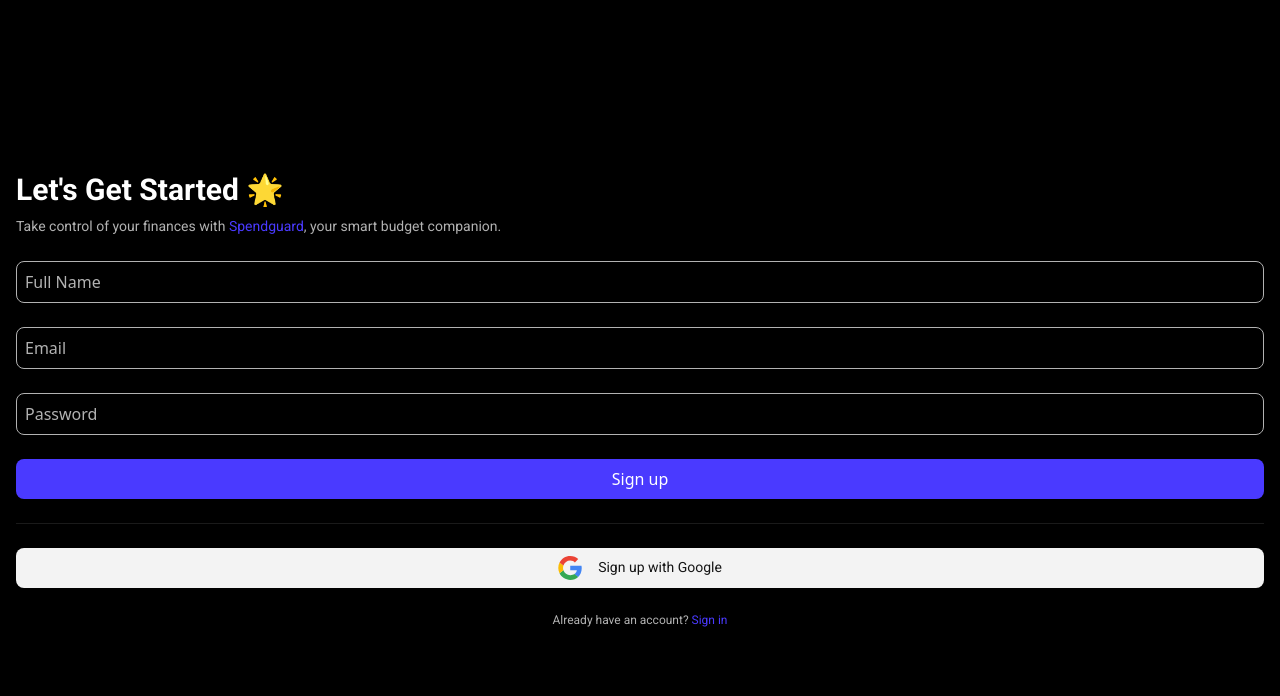
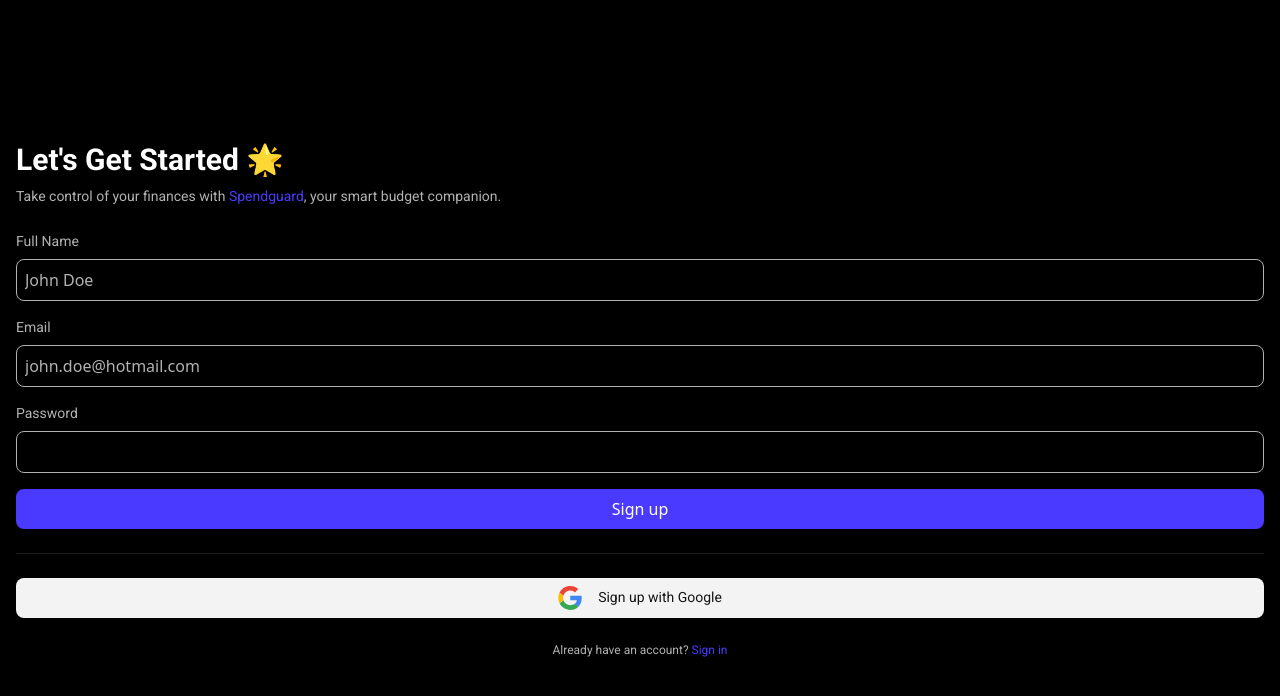
Before and after one commit to Rangerz132/spendguard-app, a React (Vite) app: page /signup in a window 1280 px wide. Shown: the top 696 px of the page. Built offline with nearby package versions, Linux system fonts and the light colour scheme; no server answers.

Commit message:
adjust sign up and sign in

```diff
--- /dev/null
+++ b/src/components/Budget/BudgetCategoryEdit.tsx
@@ -0,0 +1,7 @@
+import React from "react";
+
+const BudgetCategoryEdit = () => {
+  return <div>BudgetCategoryEdit</div>;
+};
+
+export default BudgetCategoryEdit;
--- a/src/components/Expense/ExpenseCard.tsx
+++ b/src/components/Expense/ExpenseCard.tsx
@@ -13,7 +13,7 @@ const ExpenseCard = (props: {
   return (
     <div
       onClick={() => navigate(`/activityCategory/${props.category}`)}
-      className={`${props.className} card min-w-40 shrink-0`}
+      className={`${props.className} card min-w-40 shrink-0 cursor-pointer`}
     >
       <div className="card-inner ">
         <div className="flex flex-row space-x-2 items-center">
--- a/src/pages/features/Auth/Signin.tsx
+++ b/src/pages/features/Auth/Signin.tsx
@@ -48,21 +48,32 @@ const Signin = () => {
         </div>
 
         <form onSubmit={handleSignIn}>
-          <div className="flex flex-col space-y-6">
+          <div className="flex flex-col space-y-4">
             {/** Email input */}
+            <div className="w-full flex flex-col space-y-2">
+              <label className="text-theme-dark-grey text-sm theme-light:text-theme-light-dark-grey">
+                Email
+              </label>
               <input
                 onChange={(e) => setEmail(e.target.value)}
-              placeholder="Email"
+                placeholder="john.doe@hotmail.com"
                 type="email"
-              className="border border-theme-dark-grey  theme-light:border-theme-light-grey"
+                className="border border-theme-dark-grey  theme-light:border-theme-light-grey w-full"
               ></input>
+            </div>
+
             {/** Password input */}
+            <div className="w-full flex flex-col space-y-2">
+              <label className="text-theme-dark-grey text-sm theme-light:text-theme-light-dark-grey">
+                Password
+              </label>
               <input
                 onChange={(e) => setPassword(e.target.value)}
-              placeholder="Password"
+                placeholder=""
                 type="password"
                 className="border border-theme-dark-grey theme-light:border-theme-light-grey"
               ></input>
+            </div>
             {/** Signup button */}
             <Button className="cta" type="submit">
               Sign in
--- a/src/pages/features/Auth/Signup.tsx
+++ b/src/pages/features/Auth/Signup.tsx
@@ -53,28 +53,45 @@ const Signup = () => {
         </div>
 
         <form onSubmit={handleSignUp}>
-          <div className="flex flex-col space-y-6">
+          <div className="flex flex-col space-y-4">
             {/** Name input */}
+            <div className="w-full flex flex-col space-y-2">
+              <label className="text-theme-dark-grey text-sm theme-light:text-theme-light-dark-grey">
+                Full Name
+              </label>
               <input
                 onChange={(e) => setDisplayName(e.target.value)}
-              placeholder="Full Name"
+                placeholder="John Doe"
                 type="text"
                 className="border border-theme-dark-grey theme-light:border-theme-light-grey "
               ></input>
+            </div>
+
             {/** Email input */}
+            <div className="w-full flex flex-col space-y-2">
+              <label className="text-theme-dark-grey text-sm theme-light:text-theme-light-dark-grey">
+                Email
+              </label>
               <input
                 onChange={(e) => setEmail(e.target.value)}
-              placeholder="Email"
+                placeholder="john.doe@hotmail.com"
                 type="email"
-              className="border border-theme-dark-grey theme-light:border-theme-light-grey "
+                className="border border-theme-dark-grey  theme-light:border-theme-light-grey w-full"
               ></input>
+            </div>
+
             {/** Password input */}
+            <div className="w-full flex flex-col space-y-2">
+              <label className="text-theme-dark-grey text-sm theme-light:text-theme-light-dark-grey">
+                Password
+              </label>
               <input
                 onChange={(e) => setPassword(e.target.value)}
-              placeholder="Password"
+                placeholder=""
                 type="password"
-              className="border border-theme-dark-grey  theme-light:border-theme-light-grey "
+                className="border border-theme-dark-grey theme-light:border-theme-light-grey"
               ></input>
+            </div>
             {/** Signup button */}
             <Button className="cta" type="submit">
               Sign up
```
Lines whose indentation alone changed are shown as unchanged.
